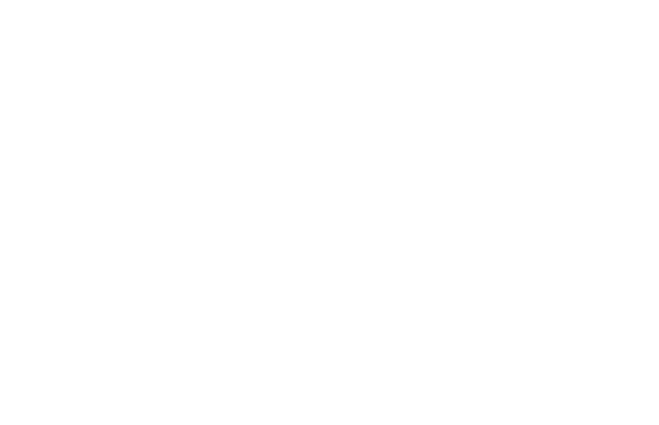
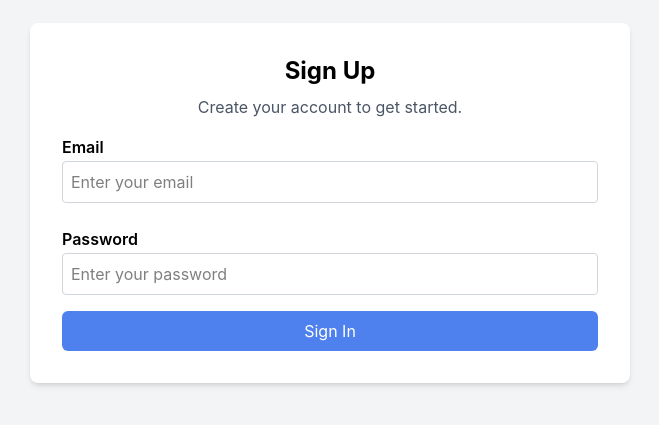
Before and after one commit to kiran0094/Second-brain, a React (Vite) app in the folder frontend/: page /signup in a window 1280 px wide. Before the commit this address had no page. Shown: the part 197-622 px from the top of the page, without its empty margins (310-969 px from the left). Built offline with nearby package versions, Linux system fonts and the light colour scheme.

Commit message:
added sigup page

```diff
--- a/frontend/src/App.tsx
+++ b/frontend/src/App.tsx
@@ -1,12 +1,14 @@
 import Dashboard from "./pages/Dashboard"
 import Signin from "./pages/Signin"
 import { BrowserRouter as Router, Routes, Route } from "react-router-dom";
+import Signup from "./pages/Signup";
 
 function App() {
   return (
     <>
       <Router>
         <Routes>
+          <Route path="/signup" element={<Signup />} />
           <Route path="/signin" element={<Signin />} />
           <Route path="/" element={<Dashboard />} />
         </Routes>
--- /dev/null
+++ b/frontend/src/pages/Signup.tsx
@@ -0,0 +1,44 @@
+import {useState} from 'react'
+import Input from '../component/ui/input'
+import Button from '../component/ui/button'
+
+
+type SignupData = {
+  email: string;
+  password: string;
+}
+const Signup = () => {
+  const [data, setData] = useState<SignupData>({
+    email: '',
+    password: ''
+  })
+  const [loading, setLoading] = useState<boolean>(false);
+
+  const handleSubmit = (e: React.FormEvent<HTMLFormElement>) => {
+
+    e.preventDefault();
+    setLoading(true);
+    // Handle form submission logic here
+    console.log('Form submitted:', data);
+    setLoading(false);
+  }
+  return (
+    <div className='min-h-screen flex items-center justify-center bg-gray-100'>
+      <div className='bg-white p-8 rounded-lg min-w-48 md:min-w-150 shadow-md'>
+        <h2 className='text-2xl font-bold mb-2 text-center'>Sign Up</h2>
+        <p className='text-gray-600 mb-4 text-center'>Create your account to get started.</p>
+        <form onSubmit={handleSubmit} className='space-y-4'>
+
+            <Input type='email' id='email' placeholder='Enter your email' value={data.email} onChange={(e) => setData({...data, email: e.target.value})} />
+           <Input type='password' id='password' placeholder='Enter your password' value={data.password} onChange={(e) => setData({...data, password: e.target.value})} />
+
+          <Button variant='primary'  type='submit' className='w-full flex justify-center items-center' loading={loading}>
+            Sign In
+          </Button>
+        </form>
+      </div>
+    </div>
+  )
+}
+
+export default Signup
```
